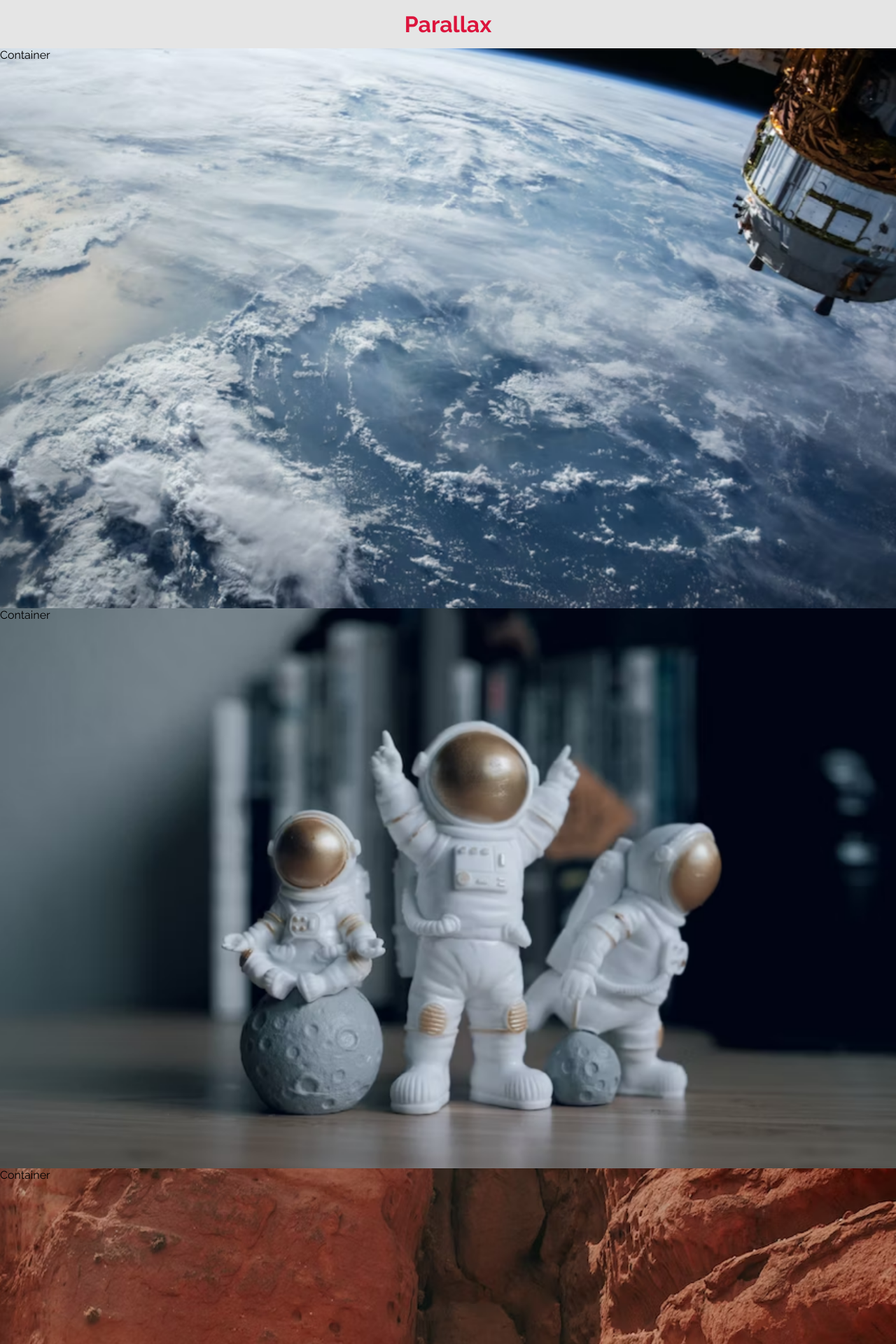
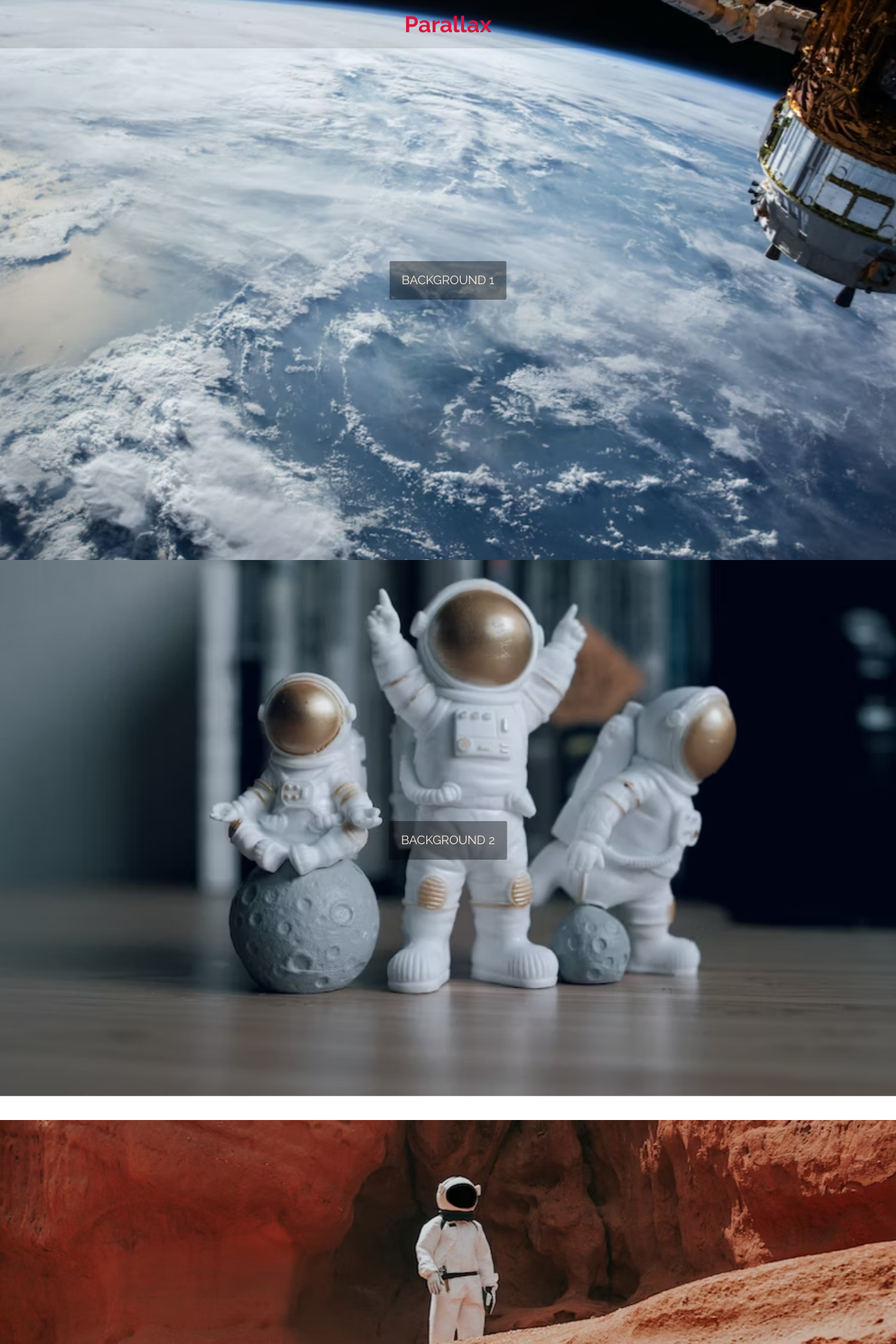
Before and after one commit to Spanioulis/parallax, a React (Vite) app: page / in a window 1280 px wide. Shown: the top 1920 px of the page at 70% size. Built offline with nearby package versions, Linux system fonts and the light colour scheme.

Commit message:
add parallax effect

```diff
--- a/src/App.css
+++ b/src/App.css
@@ -10,13 +10,20 @@ html {
    /* font-family: 'Montserrat', sans-serif; */
    /* font-family: 'Oswald', sans-serif; */
    font-family: 'Raleway', sans-serif;
+   margin: 0;
+   overscroll-behavior: none;
 }
 
 header {
-   background-color: rgba(0, 0, 0, 0.1);
    display: flex;
    justify-content: center;
    padding: 1em;
+   background-color: rgba(0, 0, 0, 0.1);
+   position: fixed;
+   top: 0;
+   left: 0;
+   width: 100%;
+   z-index: 9999;
 }
 
 h1 {
@@ -24,11 +31,36 @@ h1 {
 }
 
 section {
+   /* height: 100vh; */
+   overflow: hidden;
+   /* position: relative; */
+}
+
+.image {
+   position: relative;
    height: 100vh;
    overflow: hidden;
-   position: relative;
 }
 
+.container {
+   align-items: center;
+   display: flex;
+   width: 100%;
+   height: 100vh;
+   justify-content: center;
+   position: absolute;
+   overflow: hidden;
+   /* z-index: 1; */
+}
+
+.container p {
+   background-color: rgba(0, 0, 0, 0.4);
+   padding: 1em;
+   border-radius: 2px;
+   color: antiquewhite;
+}
+
+/*
 .bg-cover {
    background-position: center;
    background-repeat: no-repeat;
@@ -39,9 +71,4 @@ section {
    right: 0;
    top: 0;
    z-index: -1;
-}
-
-.container {
-   position: relative;
-   z-index: 1;
-}
+} */
--- a/src/App.jsx
+++ b/src/App.jsx
@@ -1,6 +1,10 @@
 /* eslint-disable no-undef */
 import { useEffect } from 'react';
 import './App.css';
+import { Parallax } from 'react-parallax';
+import image1 from '/images/background_01.png';
+import image2 from '/images/background_02.png';
+import image3 from '/images/background_03.png';
 
 function App() {
    useEffect(() => {
@@ -25,6 +29,27 @@ function App() {
          </header>
          <main>
             <section>
+               <Parallax className="image parallax-element" bgImage={image1} strength={500}>
+                  <div className="container">
+                     <p>BACKGROUND 1</p>
+                  </div>
+               </Parallax>
+            </section>
+            <section>
+               <Parallax className="image parallax-element" bgImage={image2} strength={500}>
+                  <div className="container">
+                     <p>BACKGROUND 2</p>
+                  </div>
+               </Parallax>
+            </section>
+            <section>
+               <Parallax className="image parallax-element" bgImage={image3} strength={500}>
+                  <div className="container">
+                     <p>BACKGROUND 3</p>
+                  </div>
+               </Parallax>
+            </section>
+            {/* <section>
                <div
                   className="bg-cover parallax-element"
                   style={{ backgroundImage: `url('/images/background_01.png')` }}
@@ -32,25 +57,7 @@ function App() {
                <div className="container">
                   <p>Container</p>
                </div>
-            </section>
-            <section>
-               <div
-                  className="bg-cover parallax-element"
-                  style={{ backgroundImage: `url('/images/background_02.png')` }}
-               />
-               <div className="container">
-                  <p>Container</p>
-               </div>
-            </section>
-            <section>
-               <div
-                  className="bg-cover parallax-element"
-                  style={{ backgroundImage: `url('/images/background_03.png')` }}
-               />
-               <div className="container">
-                  <p>Container</p>
-               </div>
-            </section>
+            </section> */}
          </main>
       </>
    );
```
